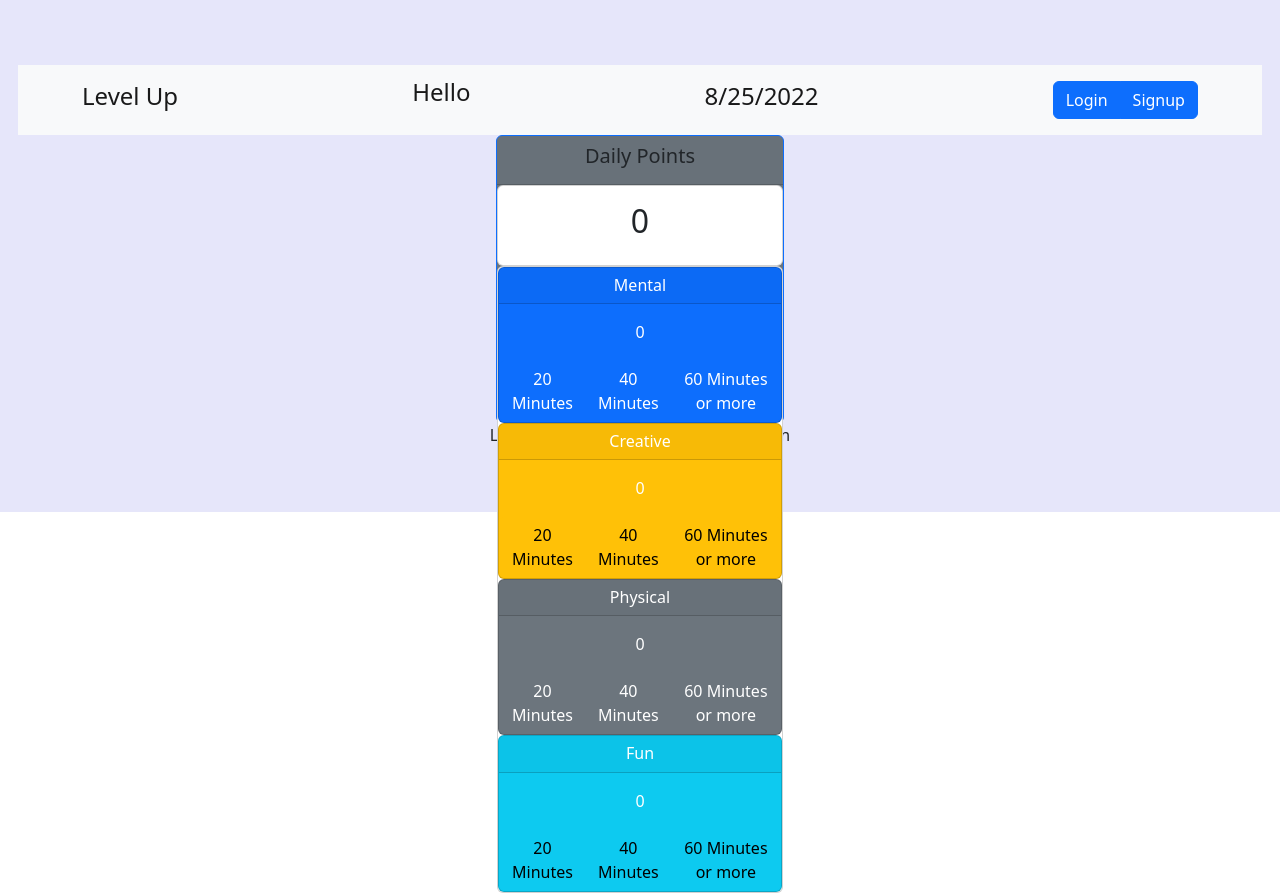
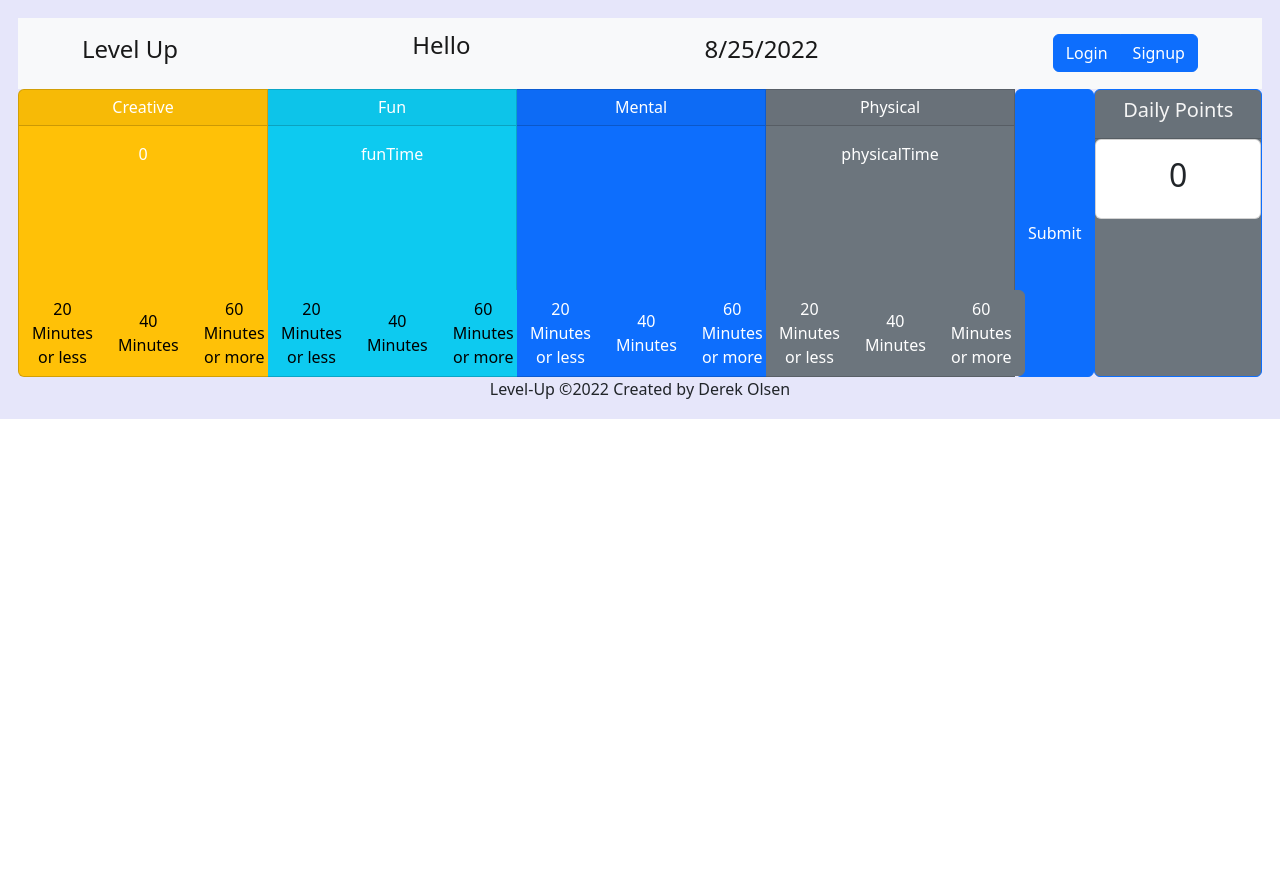
Before and after one commit to Dolsen0/level-up-react, a React (Create React App) app: page / in a window 1280 px wide. After the commit the page ends 800 px from the top, so only its background shows below. Built offline with nearby package versions, Linux system fonts and the light colour scheme; no server answers.

Commit message:
added points to main score display

```diff
--- a/src/App.css
+++ b/src/App.css
@@ -5,7 +5,6 @@
   padding: 18px;
   text-align: center;
   /* width: 40vw; */
-  height: 40vw;
   background-color:lavender;
 }
 
@@ -19,6 +18,7 @@
   display: flex;
   justify-content: center;
   align-items: center;
+  background-color: red;
 }
 
 .catRow1{
@@ -27,7 +27,9 @@
   align-items: center;
 }
 
-
+#mainScoreHeader{
+  color: whitesmoke;
+}
 
 
  /* #mental{
@@ -42,7 +44,7 @@
 #physical{
   background-color: darkgrey;
 }
-
 #fun{
   background-color: blue;
-} */
+}
+*/
--- a/src/components/Creative.jsx
+++ b/src/components/Creative.jsx
@@ -7,23 +7,25 @@ export function Creative() {
   const [creativeTime, setCreativeTime] = useState(0);
 
   useEffect(() => {
-    console.log(`you clicked ${creativeTime}`);
-  });
+    fetch("https://level-up-do.web.app/user")
+    .then(response => response.json())
+    .then(response => response.score)
+    .catch((err) => console.error(err))
+  },[]);
 
   return (
     <>
       <Card
         bg="warning"
         text="white"
-        onClick={() => {
-        }}
+
       >
         <Card.Header as="h6">Creative</Card.Header>
         <Card.Body id="creative" variant="outline-primary">
           {creativeTime}
         </Card.Body>
         <ButtonGroup>
-          <Button variant="warning" onClick={() => setCreativeTime(15)}>20 Minutes</Button>
+          <Button variant="warning" onClick={() => setCreativeTime(15)}>20 Minutes or less</Button>
           <Button variant="warning" onClick={() => setCreativeTime(20)}>40 Minutes</Button>
           <Button variant="warning" onClick={() => setCreativeTime(25)}>60 Minutes or more</Button>
         </ButtonGroup>
--- a/src/components/FirstName.jsx
+++ b/src/components/FirstName.jsx
@@ -6,10 +6,10 @@ export default function FirstName() {
 
   useEffect(() => {
     fetch("https://level-up-do.web.app/user")
+    // fetch('http://localhost:5785/user')
       .then((results) => results.json())
       .then((results) => setFirstName(results.firstName))
       .catch((err) => console.error(err));
   }, []);
-
-  return <p>{firstName}</p>;
+  return <p>{firstName}</p>
 }
--- a/src/components/Fun.jsx
+++ b/src/components/Fun.jsx
@@ -24,7 +24,7 @@ export function Fun() {
         <Card.Body id="fun">{funTime}</Card.Body>
         {/* <Card.Footer>  */}
           <ButtonGroup>
-            <Button variant="info" onClick={() => setFunTime(15)}>20 Minutes</Button>
+            <Button variant="info" onClick={() => setFunTime(15)}>20 Minutes or less</Button>
             <Button variant="info" onClick={() => setFunTime(20)}>40 Minutes</Button>
             <Button variant="info" onClick={() => setFunTime(25)}>60 Minutes or more</Button>
             </ButtonGroup>
--- a/src/components/MainScore.jsx
+++ b/src/components/MainScore.jsx
@@ -1,4 +1,5 @@
 import { useEffect, useState } from "react";
+import { Button, ButtonGroup, CardGroup } from "react-bootstrap";
 import Card from "react-bootstrap/Card";
 import CardHeader from "react-bootstrap/esm/CardHeader";
 import { Creative } from "./Creative";
@@ -6,12 +7,24 @@ import { Fun } from "./Fun";
 import { Mental } from "./Mental";
 import { Physical } from "./Physical";
 
-export default function MainScore({ userScore }) {
-  const [mainScore, setMainScore] = useState(0);
+export default function MainScore() {
+  let [mainScore, setMainScore] = useState(0);
+  const [creativeTime, setCreativeTime] = useState(0);
+  const [funTime, setFunTime] = useState(0);
+  const [physicalTime, setPhysicalTime] = useState(0);
+  const [mentalTime, setMentalTime] = useState(0);
+  const categories = [
+    <Mental />,
+    <Creative />,
+    <Physical />,
+    <Fun />,
+  ]
+
+
 
   useEffect(() => {
-    fetch("https://level-up-do.web.app/user")
-      // fetch('http://localhost:5785')
+    // fetch("http://localhost:5785/user")
+      fetch("https://level-up-do.web.app/user")
       .then((results) => results.json())
       .then((results) => setMainScore(results.score))
       .catch((err) => console.error(err));
@@ -19,29 +32,93 @@ export default function MainScore({ userScore }) {
 
   return (
     <>
+<CardGroup>
+<Card
+        bg="warning"
+        text="white"
+
+      >
+        <Card.Header as="h6">Creative</Card.Header>
+        <Card.Body id="creative" variant="outline-primary">
+          {creativeTime}
+        </Card.Body>
+        <ButtonGroup>
+          <Button variant="warning" onClick={() => setCreativeTime(15)}>20 Minutes or less</Button>
+          <Button variant="warning" onClick={() => setCreativeTime(20)}>40 Minutes</Button>
+          <Button variant="warning" onClick={() => setCreativeTime(25)}>60 Minutes or more</Button>
+        </ButtonGroup>
+      </Card>
+
+      <Card bg="info" text="white">
+        <Card.Header as="h6">Fun</Card.Header>
+        <Card.Body id="fun">funTime</Card.Body>
+        {/* <Card.Footer>  */}
+          <ButtonGroup>
+            <Button variant="info" onClick={() => setFunTime(15)}>20 Minutes or less</Button>
+            <Button variant="info" onClick={() => setFunTime(20)}>40 Minutes</Button>
+            <Button variant="info" onClick={() => setFunTime(25)}>60 Minutes or more</Button>
+            </ButtonGroup>
+          {/* </Card.Footer> */}
+      </Card>
+
+
       <Card
+        bg="primary"
+        text="white"
+      >
+        <Card.Header as="h6">Mental</Card.Header>
+        <Card.Body bg="secondary" id="mental">
+          {}
+        </Card.Body>
+        <ButtonGroup>
+          <Button variant="primary" onClick={() => setMentalTime(15)}>20 Minutes or less</Button>
+          <Button variant="primary" onClick={() => setMentalTime(20)}>40 Minutes</Button>
+          <Button variant="primary" onClick={() => setMentalTime(25)}>60 Minutes or more</Button>
+        </ButtonGroup>
+      </Card>
+
+
+
+      <Card
+        bg="secondary"
+        text="white"
+        onClick={() => {
+        }}
+      >
+        <Card.Header as="h6">Physical</Card.Header>
+        <Card.Body id="physical">physicalTime</Card.Body>
+        <ButtonGroup>
+          <Button variant="secondary" onClick={() => setPhysicalTime(15)}>20 Minutes or less</Button>
+          <Button variant="secondary" onClick={() => setPhysicalTime(20)}>40 Minutes</Button>
+          <Button variant="secondary" onClick={() => setPhysicalTime(25)}>60 Minutes or more</Button>
+        </ButtonGroup>
+      </Card>
+      <Button onClick={()=>setMainScore(creativeTime + physicalTime + funTime + mentalTime)}>Submit</Button>
+    </CardGroup>
+
+    <Card
         bg="secondary"
         key="secondary"
         border="primary"
-        style={{ width: "18rem",
-        height: "18rem"}}
+        style={{ width: "18rem", height: "18rem" }}
       >
         <CardHeader>
           {" "}
-          <h5>Daily Points</h5>{" "}
+          <h5 id="mainScoreHeader">Daily Points</h5>{" "}
         </CardHeader>
         <Card body>
           <h2>{mainScore}</h2>
         </Card>
 
-        <Card>
+        {/* <Card className="categories">
+          <Mental />
+          <Creative />
+          <Physical />
+          <Fun />
+        </Card> */}
+      </Card>
 
-      <Mental />
-      <Creative />
-      <Physical />
-      <Fun />
-        </Card>
-      </Card>
+
     </>
   );
 }
--- a/src/components/Mental.jsx
+++ b/src/components/Mental.jsx
@@ -22,7 +22,7 @@ export function Mental() {
           {mentalTime}
         </Card.Body>
         <ButtonGroup>
-          <Button variant="primary" onClick={() => setMentalTime(15)}>20 Minutes</Button>
+          <Button variant="primary" onClick={() => setMentalTime(15)}>20 Minutes or less</Button>
           <Button variant="primary" onClick={() => setMentalTime(20)}>40 Minutes</Button>
           <Button variant="primary" onClick={() => setMentalTime(25)}>60 Minutes or more</Button>
         </ButtonGroup>
--- a/src/components/Physical.jsx
+++ b/src/components/Physical.jsx
@@ -20,7 +20,7 @@ export function Physical() {
         <Card.Header as="h6">Physical</Card.Header>
         <Card.Body id="physical">{physicalTime}</Card.Body>
         <ButtonGroup>
-          <Button variant="secondary" onClick={() => setPhysicalTime(15)}>20 Minutes</Button>
+          <Button variant="secondary" onClick={() => setPhysicalTime(15)}>20 Minutes or less</Button>
           <Button variant="secondary" onClick={() => setPhysicalTime(20)}>40 Minutes</Button>
           <Button variant="secondary" onClick={() => setPhysicalTime(25)}>60 Minutes or more</Button>
         </ButtonGroup>
--- a/src/components/SignupForm.jsx
+++ b/src/components/SignupForm.jsx
@@ -10,7 +10,8 @@ export default function SignupForm() {
     console.log("clicking", form);
 
     fetch(
-      "https://level-up-do.web.app/user",
+      // "https://level-up-do.web.app/signup",
+      "http://localhost:5785/signup",
       {
         method: "POST",
         headers: { "Content-Type": "application/json" },
@@ -73,7 +74,7 @@ export default function SignupForm() {
 
           <Button
             variant="primary"
-            onClick={handleFormSubmit}
+            onClick={console.log(handleFormSubmit)}
             type="submit"
             id="signup"
           >
```
